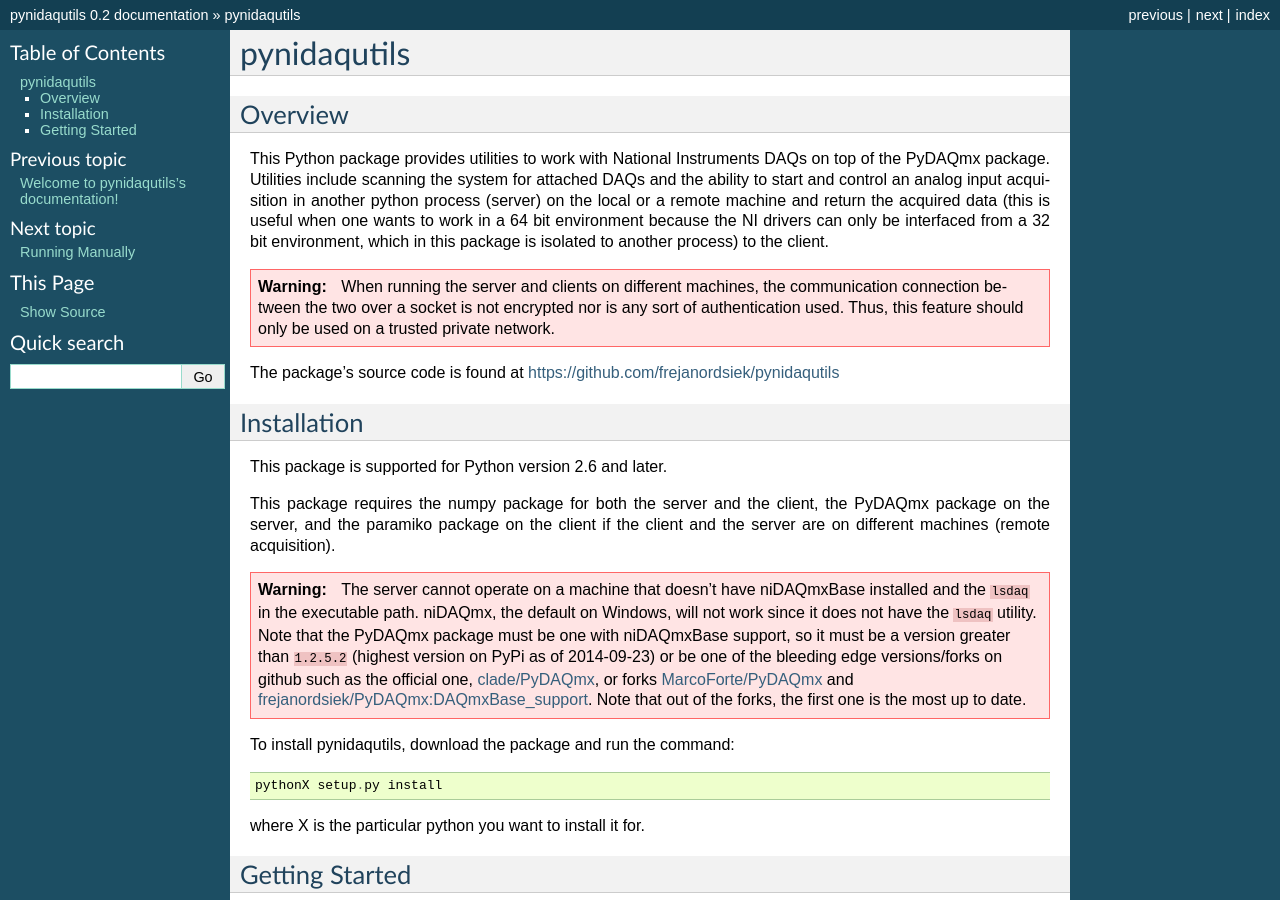
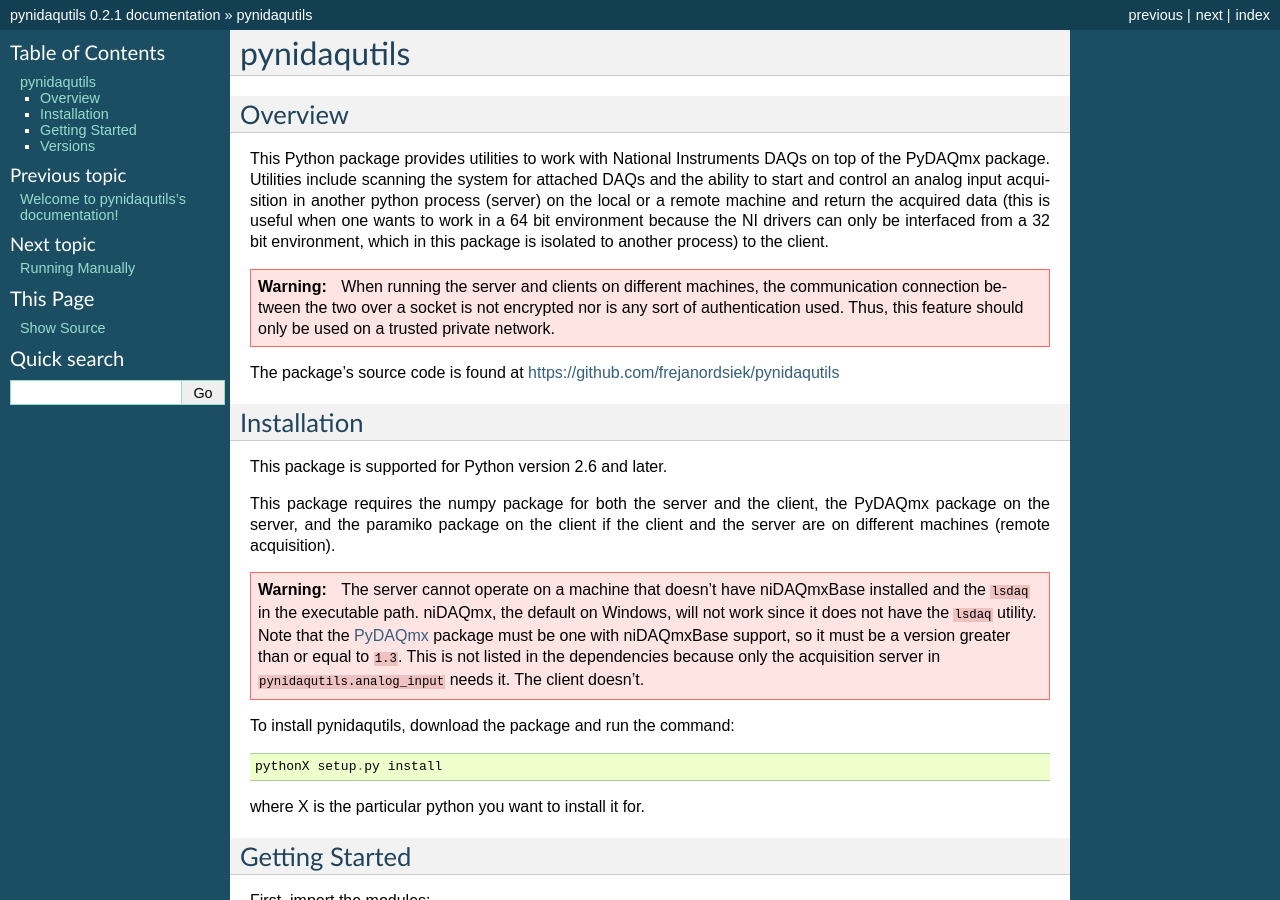
Before and after one commit to frejanordsiek/pynidaqutils, a Sphinx documentation site: the page built from doc/source/information.rst, in a window 1280 px wide and 900 px high. Built offline with Sphinx 7.4.7, drawn with Linux system fonts in a browser that asks for light colours; some of the changed text lies outside the part shown.

Commit message:
Updated documentation to reflect new version of PyDAQmx package.

```diff
--- a/README.rst
+++ b/README.rst
@@ -36,14 +36,12 @@
    The server cannot operate on a machine that doesn't have niDAQmxBase
    installed and the ``lsdaq`` in the executable path. niDAQmx, the
    default on Windows, will not work since it does not have the
-   ``lsdaq`` utility. Note that the PyDAQmx package must be one with
-   niDAQmxBase support, so it must be a version greater than ``1.2.5.2``
-   (highest version on PyPi as of 2014-09-23) or be one of the bleeding
-   edge versions/forks on github such as the official one,
-   `clade/PyDAQmx <https://github.com/clade/PyDAQmx>`_, or forks
-   `MarcoForte/PyDAQmx <https://github.com/MarcoForte/PyDAQmx>`_ and
-   `frejanordsiek/PyDAQmx:DAQmxBase_support <https://github.com/frejanordsiek/PyDAQmx/tree/DAQmxBase_support>`_.
-   Note that out of the forks, the first one is the most up to date.
+   ``lsdaq`` utility. Note that the
+   `PyDAQmx <https://pypi.python.org/pypi/PyDAQmx>`_ package must be one
+   with niDAQmxBase support, so it must be a version greater than or
+   equal to ``1.3``. This is not listed in the dependencies because only
+   the    acquisition server in ``pynidaqutils.analog_input`` needs it.
+   The client doesn't.
 
 To install pynidaqutils, download the package and run the command::
 
@@ -170,3 +168,24 @@
 
 Though, calling ``stop_server`` will automatically call ``stop_client``
 if the client was started.
+
+
+Versions
+========
+
+0.2.1. Updated documentation to reflect new version of `PyDAQmx <https://pypi.python.org/pypi/PyDAQmx>`_.
+
+0.2. Major changes and bugfixes. The highlights are
+     * Better support for the server and client being on different
+       machines using
+       `paramiko <https://pypi.python.org/pypi/paramiko>`_.
+     * Added ability to do temporal binning of acquired samples server
+       side.
+     * Changed communication protocol betweent the server and the client.
+     * Backported to Python 2.6 and 2.7
+     * Completed documentation.
+     * Many bugfixes.
+
+0.1.1. Fixed bug in reporting version from ``pynidaqutils.analog_input``
+
+0.1. Initial version.
--- a/doc/source/conf.py
+++ b/doc/source/conf.py
@@ -63,9 +63,9 @@
 # built documents.
 #
 # The short X.Y version.
-version = '0.2'
+version = '0.2.1'
 # The full version, including alpha/beta/rc tags.
-release = '0.2'
+release = '0.2.1'
 
 # The language for content autogenerated by Sphinx. Refer to documentation
 # for a list of supported languages.
--- a/pynidaqutils/__init__.py
+++ b/pynidaqutils/__init__.py
@@ -26,7 +26,7 @@
 
 """ Module for finding attatched NI DAQ's and describing them.
 
-Version 0.2
+Version 0.2.1
 
 Attributes
 ----------
@@ -43,7 +43,7 @@
 
 """
 
-__version__ = "0.2"
+__version__ = "0.2.1"
 
 
 import subprocess
--- a/setup.py
+++ b/setup.py
@@ -12,7 +12,7 @@
     long_description = file.read()
 
 setup(name='pynidaqutils',
-      version='0.2',
+      version='0.2.1',
       description='Utilities to work with NI DAQs through PyDAQmx.',
       long_description=long_description,
       author='Freja Nordsiek',
```
